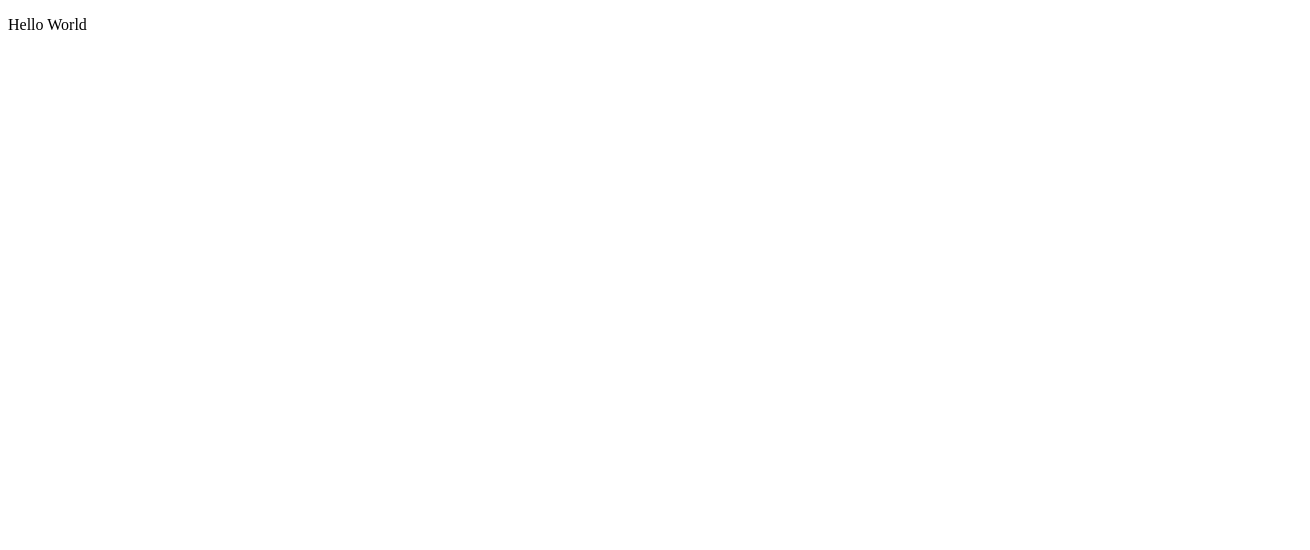
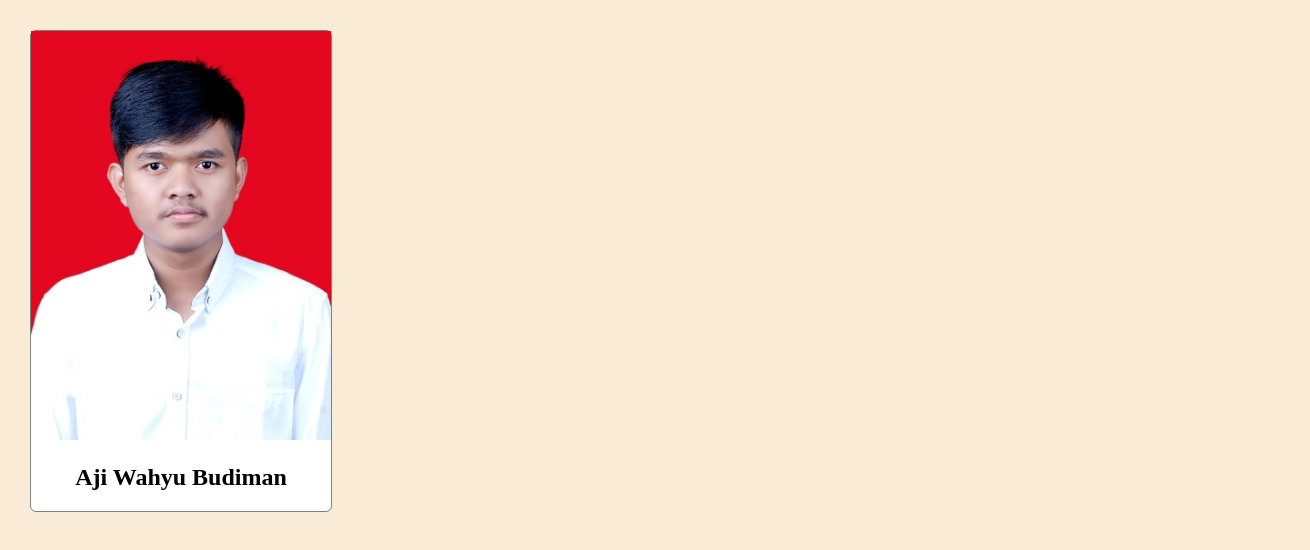
Before and after one commit to ajiwahyu12592/tugas-s6-mobpro, a plain HTML site: page dicoding_sourecode_management/latihan/index.html in a window 1280 px wide. Shown: the whole page, 1310 px wide, since content can reach past the window. Drawn offline with Linux system fonts and the light colour scheme.

Commit message:
01_hello world, 02_my profile

```diff
--- a/dicoding_sourecode_management/latihan/index.html
+++ b/dicoding_sourecode_management/latihan/index.html
@@ -1,7 +1,11 @@
 <!DOCTYPE html>
 <head>
     <title>Hello World</title>
+    <link rel="stylesheet" href="style.css">
 </head>
 <body>
-    <p>Hello World</p>
+    <div id="profile-container">
+        <img id="profile-image" src="images/fotoku_3x4.jpg" alt="profile image" />
+        <h2 id="profile-name">Aji Wahyu Budiman</h2>
+    </div>
 </body>
--- /dev/null
+++ b/dicoding_sourecode_management/latihan/style.css
@@ -0,0 +1,21 @@
+body {
+    width: 100%;
+    margin: 30px;
+    background-color: antiquewhite;
+ }
+
+ #profile-container{
+    max-width: 300px;
+    background-color: white;
+    border: 1px solid gray;
+    border-radius: 6px;
+ }
+
+ #profile-image{
+    width: 100%;
+    height: auto;
+ }
+
+ #profile-name{
+    text-align: center;
+ }
```
Also changed, not shown: dicoding_sourecode_management/latihan/images/fotoku_3x4.jpg (added).
